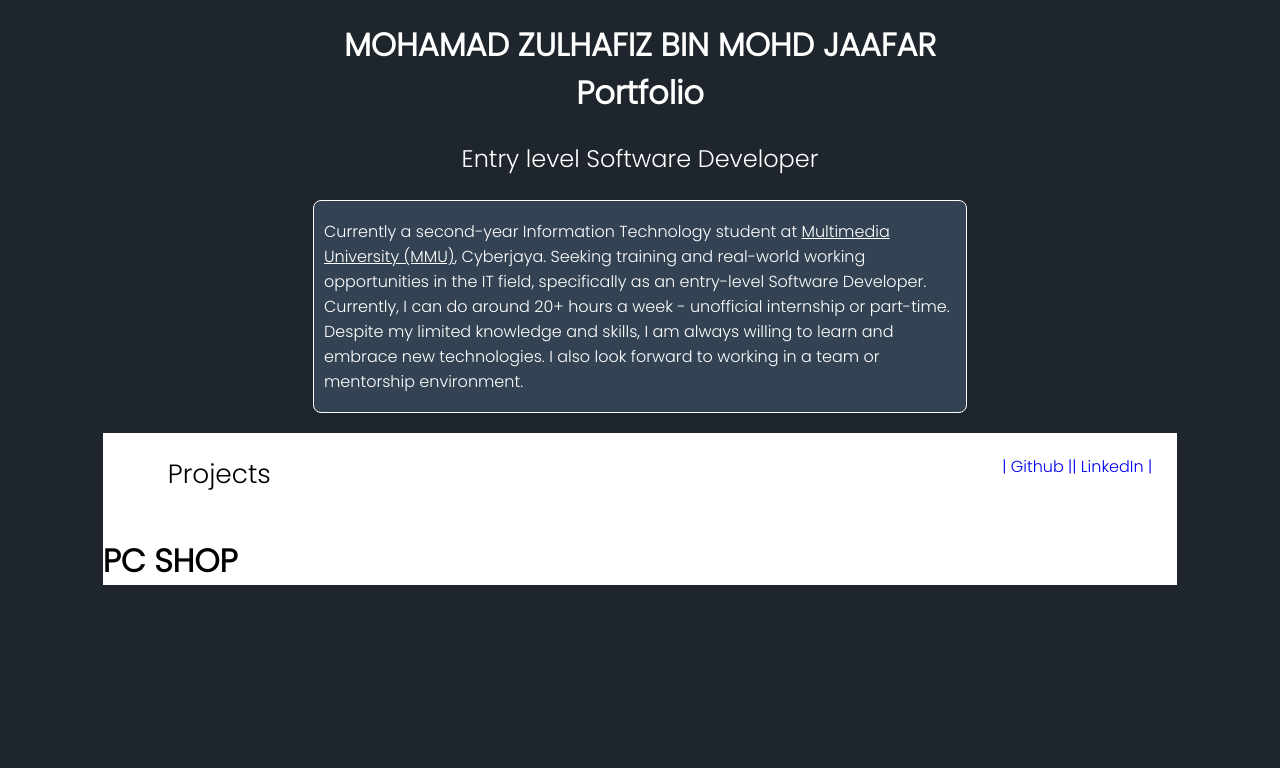
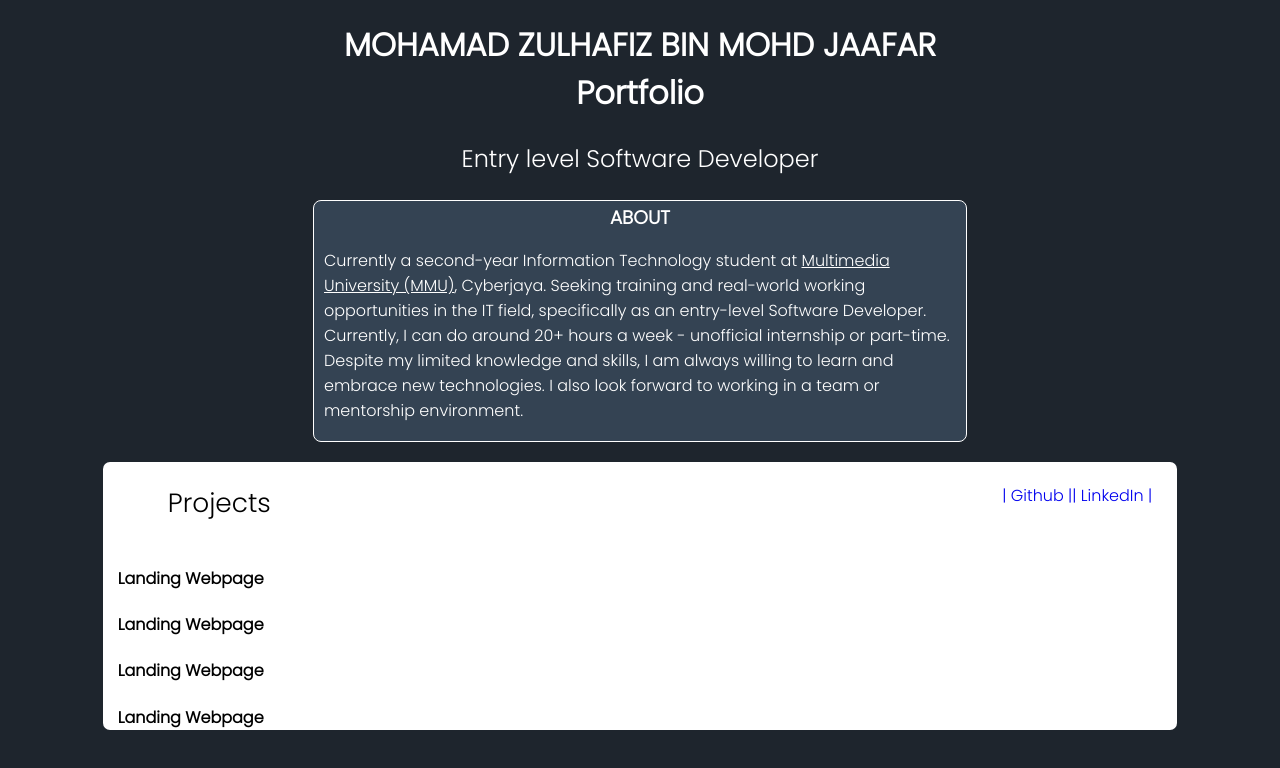
Before and after one commit to hafyze/Portfolio-Website, a plain HTML site: page Portfolio/index.html in a window 1280 px wide. Drawn offline with Linux system fonts and the light colour scheme.

Commit message:
Customized for project div

```diff
--- a/Portfolio/css/index.css
+++ b/Portfolio/css/index.css
@@ -23,6 +23,10 @@ html{
     border-radius: 8px;
     background-color: #344353;
 }
+#about h3{
+    margin: 0;
+    text-align: center;
+}
 
 #projects{
     width: 85%;
@@ -30,6 +34,8 @@ html{
     margin: auto;
     color: black;
     background-color: white;
+
+    border-radius: 7px;
 }
 
 .navbar{
@@ -46,3 +52,7 @@ html{
     float: right;
     text-decoration: none;
 }
+
+#project1{
+    margin: 5px 15px;
+}
--- a/Portfolio/index.html
+++ b/Portfolio/index.html
@@ -20,6 +20,7 @@
     </div>
 
     <div id="about">
+        <h3>ABOUT</h3>
         <p>
             Currently a second-year Information Technology student at <u>Multimedia University (MMU)</u>, Cyberjaya.
             Seeking training and real-world working opportunities in the IT field, specifically as an entry-level Software Developer.
@@ -36,15 +37,29 @@
                     Projects
                 </li>
                 <li>
-                    <a href="https://www.linkedin.com/in/zulhafiz/">| LinkedIn |</a>
+                    <a href="https://www.linkedin.com/in/zulhafiz/" target="#">| LinkedIn |</a>
                 </li>
                 <li>
-                    <a href="https://github.com/hafyze">| Github |</a>
+                    <a href="https://github.com/hafyze" target="#">| Github |</a>
                 </li>
             </ul>
         </nav>
 
-        <h1>PC SHOP</h1>
+        <div id="project1">
+            <h4>Landing Webpage</h4>
+        </div>
+
+        <div id="project1">
+            <h4>Landing Webpage</h4>
+        </div>
+
+        <div id="project1">
+            <h4>Landing Webpage</h4>
+        </div>
+
+        <div id="project1">
+            <h4>Landing Webpage</h4>
+        </div>
     </div>
 
 
```
